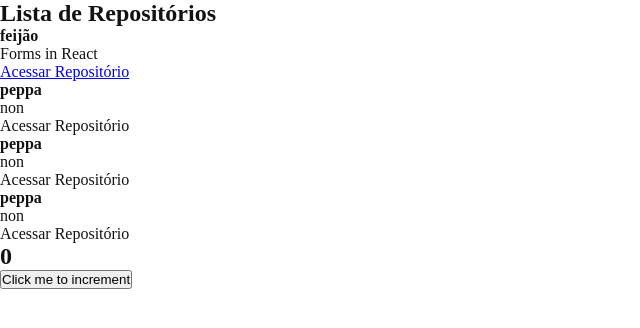
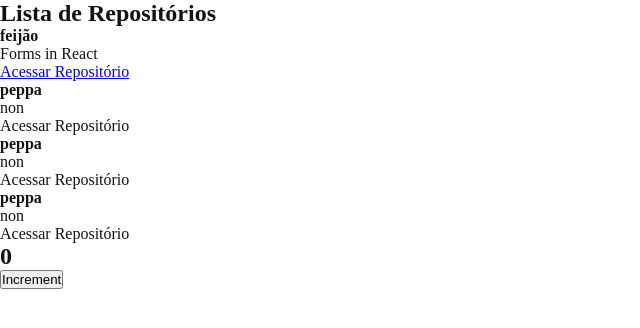
Before and after one commit to luccas-specht/initial-react, a React app: page / in a window 1280 px wide. Shown: the top 328 px of the page, without its empty margins (0-640 px from the left). Built offline with nearby package versions, Linux system fonts and the light colour scheme.

Commit message:
refact: children counter button

```diff
--- a/src/components/Counter.jsx
+++ b/src/components/Counter.jsx
@@ -21,7 +21,7 @@
   return(
     <div>
       <h2>{count}</h2>
-      <button type="button" onClick={increment}>Click me to increment</button>
+      <button type="button" onClick={increment}>Increment</button>
     </div>
   )
 }
```
